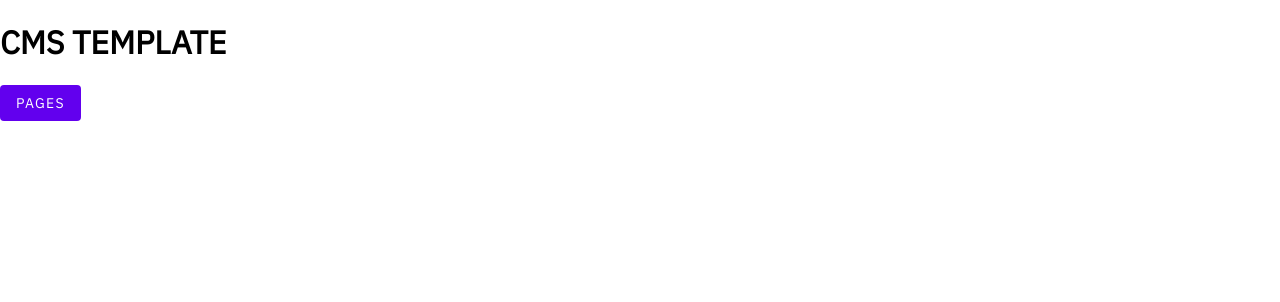
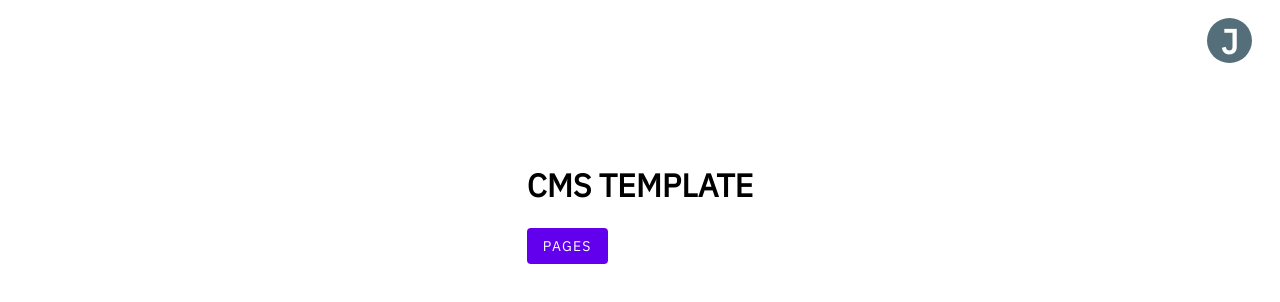
Before and after one commit to HoJaJa-Adulting/cms-client, a Next.js app: page / in a window 1280 px wide. Shown: the top 302 px of the page. Built offline with nearby package versions, Linux system fonts and the light colour scheme.

Commit message:
beginnings of authenticated layout

```diff
--- /dev/null
+++ b/src/components/AvatarInitial/elements.ts
@@ -0,0 +1,16 @@
+import styled from "styled-components";
+import Heading1 from "components/Heading1";
+
+export const Avatar = styled.div`
+  display: flex;
+  justify-content: center;
+  align-items: center;
+  width: 45px;
+  height: 45px;
+  border-radius: 50%;
+  background: #546e7a;
+`;
+
+export const Initials = styled(Heading1)`
+  color: #fff;
+`;
--- /dev/null
+++ b/src/components/AvatarInitial/index.tsx
@@ -0,0 +1,16 @@
+import React from "react";
+import { Avatar, Initials } from "./elements";
+
+type Heading1Props = {
+  className?: string;
+};
+
+export default function Heading1({
+  className,
+}: Heading1Props): React.ReactElement {
+  return (
+    <Avatar className={className}>
+      <Initials>{"J"}</Initials>
+    </Avatar>
+  );
+}
--- /dev/null
+++ b/src/components/LayoutAuth/elements.ts
@@ -0,0 +1,14 @@
+import styled from "styled-components";
+import TopBarComponent from "components/TopBarAuth";
+
+export const TopBar = styled(TopBarComponent)`
+  margin-bottom: 62px;
+`;
+
+export const Main = styled.main`
+  width: 100%;
+  display: flex;
+  flex-direction: column;
+  justify-content: flex-start;
+  align-items: center;
+`;
--- /dev/null
+++ b/src/components/LayoutAuth/index.tsx
@@ -0,0 +1,17 @@
+import React from "react";
+import { TopBar, Main } from "./elements";
+
+type LayoutNoAuthProps = {
+  children: React.ReactNode;
+};
+
+export default function LayoutNoAuth({
+  children,
+}: LayoutNoAuthProps): React.ReactElement {
+  return (
+    <>
+      <TopBar></TopBar>
+      <Main>{children}</Main>
+    </>
+  );
+}
--- a/src/components/NoAuthLayout/elements.ts
+++ b/src/components/LayoutNoAuth/elements.ts
@@ -1,6 +1,5 @@
 import styled from "styled-components";
 import TopBarComponent from "components/TopBarNoAuth";
-import AuthFormComponent from "components/AuthForm";
 
 export const TopBar = styled(TopBarComponent)`
   margin-bottom: 62px;
@@ -13,5 +12,3 @@ export const Main = styled.main`
   justify-content: flex-start;
   align-items: center;
 `;
-
-export const AuthForm = styled(AuthFormComponent)``;
--- a/src/components/NoAuthLayout/index.tsx
+++ b/src/components/LayoutNoAuth/index.tsx
@@ -1,17 +1,17 @@
 import React from "react";
 import { TopBar, Main } from "./elements";
 
-type NoAuthLayoutProps = {
+type LayoutNoAuthProps = {
   href: string;
   hrefText: string;
   children: React.ReactNode;
 };
 
-export default function NoAuthLayout({
+export default function LayoutNoAuth({
   href,
   hrefText,
   children,
-}: NoAuthLayoutProps): React.ReactElement {
+}: LayoutNoAuthProps): React.ReactElement {
   return (
     <>
       <TopBar name={"hojaja cms"} buttonText={hrefText} href={href}></TopBar>
--- /dev/null
+++ b/src/components/TopBarAuth/elements.ts
@@ -0,0 +1,17 @@
+import styled from "styled-components";
+import AvatarInitial from "components/AvatarInitial";
+
+export const Container = styled.div`
+  position: relative;
+  width: 100%;
+  display: flex;
+  flex-direction: row;
+  justify-content: flex-end;
+  align-items: center;
+  padding: 18px 28px;
+  position: sticky;
+  top: 0;
+  right: 0;
+`;
+
+export const Avatar = styled(AvatarInitial)``;
--- /dev/null
+++ b/src/components/TopBarAuth/index.tsx
@@ -0,0 +1,16 @@
+import React from "react";
+import { Container, Avatar } from "./elements";
+
+type TopBarProps = {
+  className?: string;
+};
+
+export default function TopBarAuth({
+  className,
+}: TopBarProps): React.ReactElement {
+  return (
+    <Container className={className}>
+      <Avatar />
+    </Container>
+  );
+}
--- a/src/pages/_app.js
+++ b/src/pages/_app.tsx
@@ -1,7 +1,9 @@
 import "../../styles/globals.css";
+import type { ReactElement } from "react";
 import { Provider as ContentProvider } from "context/ContentContext";
 import { Provider as AuthProvider } from "context/AuthContext";
 import { useHasMounted } from "common/hooks";
+import LayoutAuth from "components/LayoutAuth";
 
 export default function MyApp({ Component, pageProps }) {
   const hasMounted = useHasMounted();
@@ -9,7 +11,7 @@ export default function MyApp({ Component, pageProps }) {
     return null;
   }
 
-  const getLayout = Component.getLayout || ((page) => page);
+  const getLayout = Component.getLayout || getDefaultLayout;
 
   return getLayout(
     <AuthProvider>
@@ -19,3 +21,7 @@ export default function MyApp({ Component, pageProps }) {
     </AuthProvider>
   );
 }
+
+function getDefaultLayout(page: ReactElement) {
+  return <LayoutAuth>{page}</LayoutAuth>;
+}
--- a/src/pages/signin.tsx
+++ b/src/pages/signin.tsx
@@ -1,6 +1,6 @@
 import React, { useContext, ReactElement } from "react";
 import { Context as AuthContext } from "context/AuthContext";
-import NoAuthLayout from "components/NoAuthLayout";
+import LayoutNoAuth from "components/LayoutNoAuth";
 import AuthForm from "components/AuthForm";
 
 export default function Signin() {
@@ -11,8 +11,8 @@ export default function Signin() {
 
 Signin.getLayout = function getLayout(page: ReactElement) {
   return (
-    <NoAuthLayout hrefText={"Sign Up"} href={"/signup"}>
+    <LayoutNoAuth hrefText={"Sign Up"} href={"/signup"}>
       {page}
-    </NoAuthLayout>
+    </LayoutNoAuth>
   );
 };
--- a/src/pages/signup.tsx
+++ b/src/pages/signup.tsx
@@ -1,6 +1,6 @@
 import React, { useContext, ReactElement } from "react";
 import { Context as AuthContext } from "context/AuthContext";
-import NoAuthLayout from "components/NoAuthLayout";
+import LayoutNoAuth from "components/LayoutNoAuth";
 import AuthForm from "components/AuthForm";
 
 export default function Signup() {
@@ -11,8 +11,8 @@ export default function Signup() {
 
 Signup.getLayout = function getLayout(page: ReactElement) {
   return (
-    <NoAuthLayout hrefText={"Sign In"} href={"/signin"}>
+    <LayoutNoAuth hrefText={"Sign In"} href={"/signin"}>
       {page}
-    </NoAuthLayout>
+    </LayoutNoAuth>
   );
 };
```
